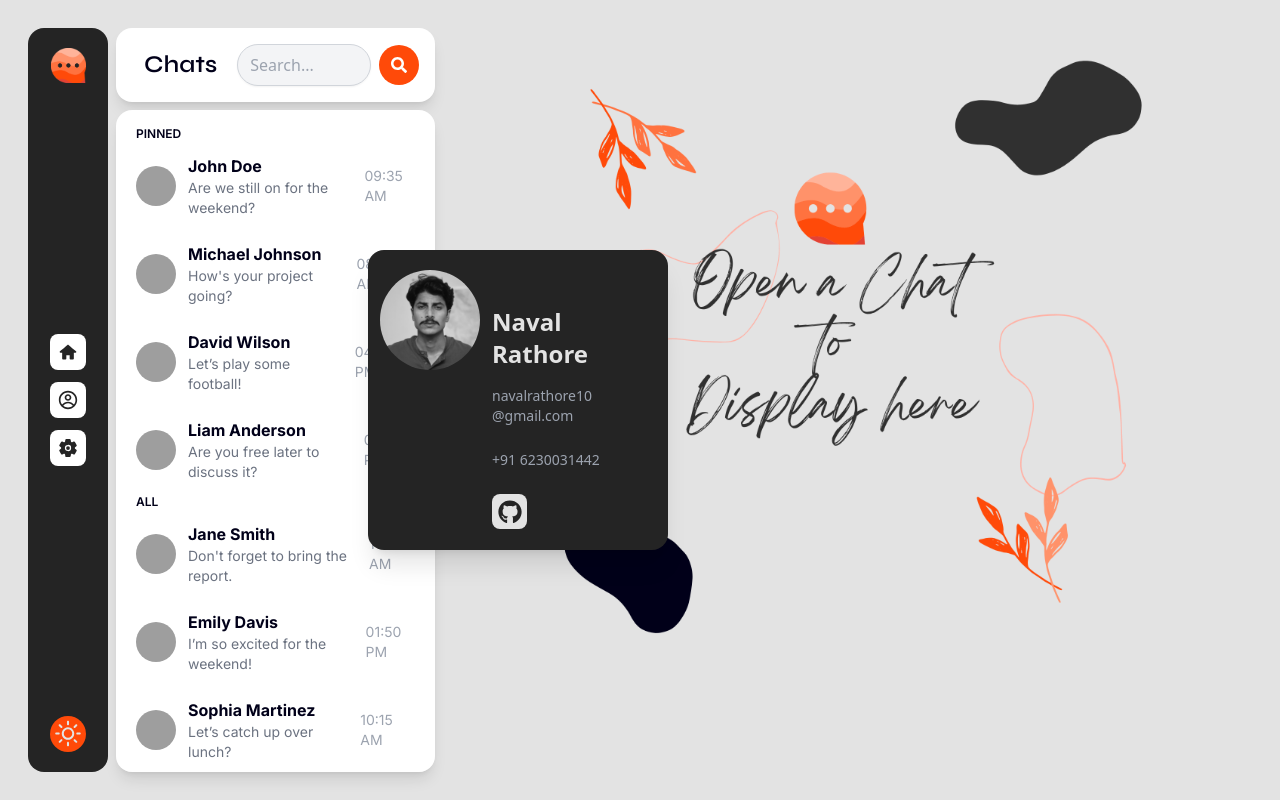
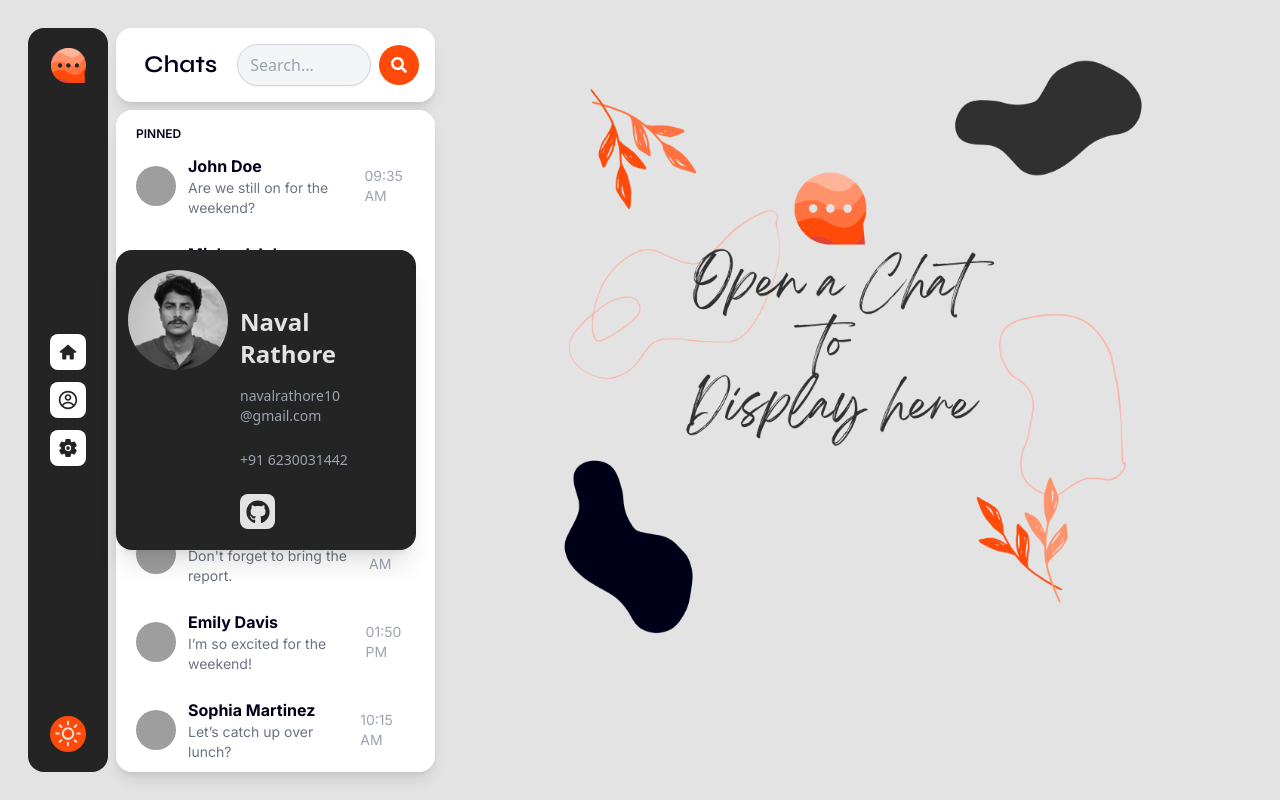
Before and after one commit to navalrathore10/ChaTinger-ChatApp, a React (Vite) app: page / in a window 1280 px wide. Both pictures are taken after a click on the item 68 px from the left and 399 px from the top of the page. Built offline with nearby package versions, Linux system fonts and the light colour scheme; grey boxes are pictures that could not be loaded; a web font is replaced by a local one.

Commit message:
Testing Push

```diff
--- a/src/components/ProfileModal.jsx
+++ b/src/components/ProfileModal.jsx
@@ -7,10 +7,9 @@ const ProfileModal = ({ showProfile, handleProfileClick }) => {
 
     const { theme } = useTheme();
     return (
-        <div className={`fixed top-[50%] left-[50%] translate-x-[-50%] translate-y-[-50%]
+        <div className={`fixed top-[50%] left-[50%] translate-x-[-50%] translate-y-[-50%] w-[300px]
              lg:absolute lg:top-[50%] lg:left-[50%] lg:translate-x-[48px] h-[300px] shadow-xl rounded-2xl
-             transform transition-transform duration-500
-            ${showProfile ? 'lg:translate-x-0 w-[0px] hidden z-0' : 'flex z-20 w-[300px] lg:translate-x-full'}
+            ${showProfile ? 'hidden z-0' : 'flex z-20 '}
             ${theme ? 'bg-lighte3' : 'bg-dark24'}`}>
             <div className="p-3 flex gap-3 pt-5 items-start">
                 <img src="./profilepic.jpg" alt="Your Name" className="w-[100px] h-[100px] rounded-full mb-4" />
```
